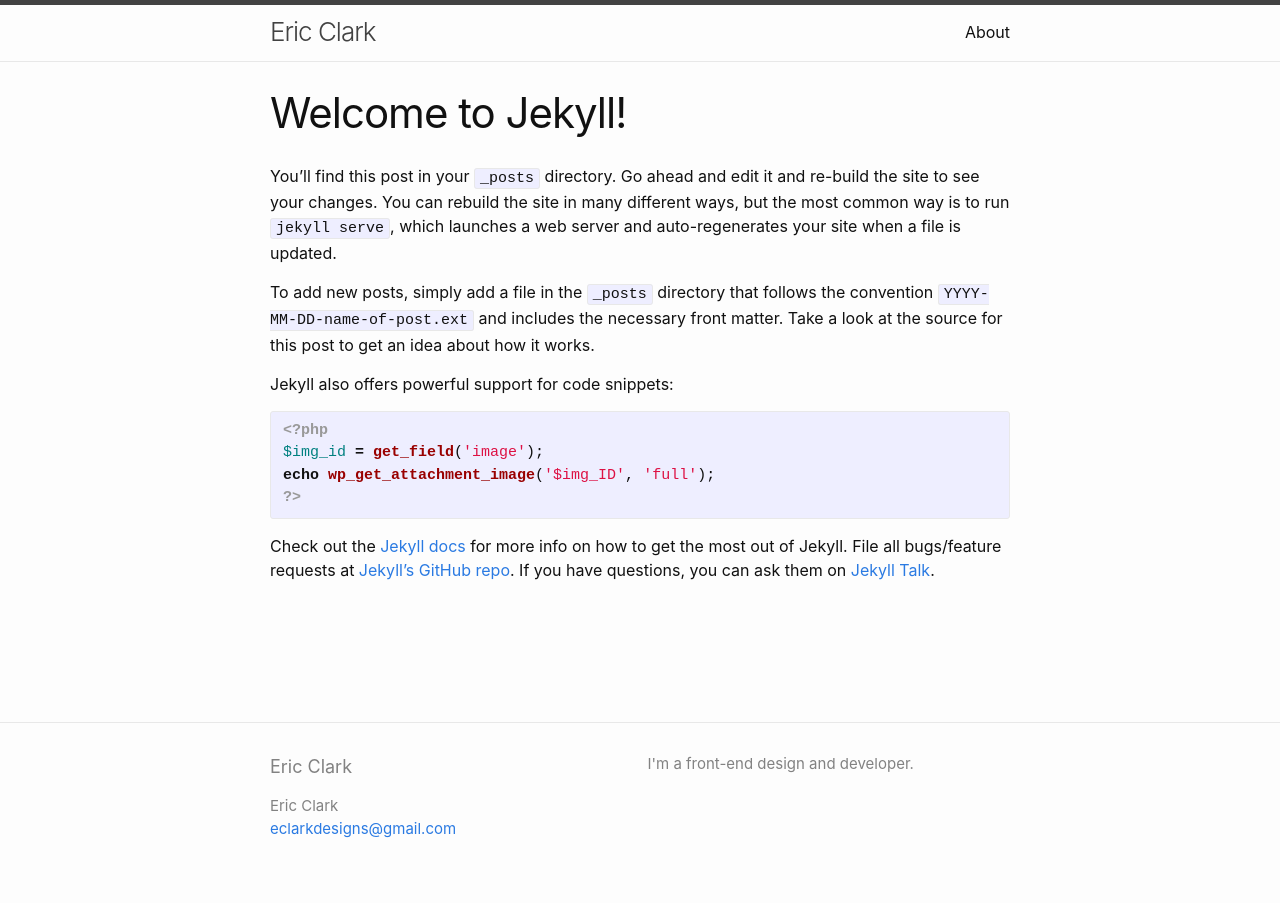
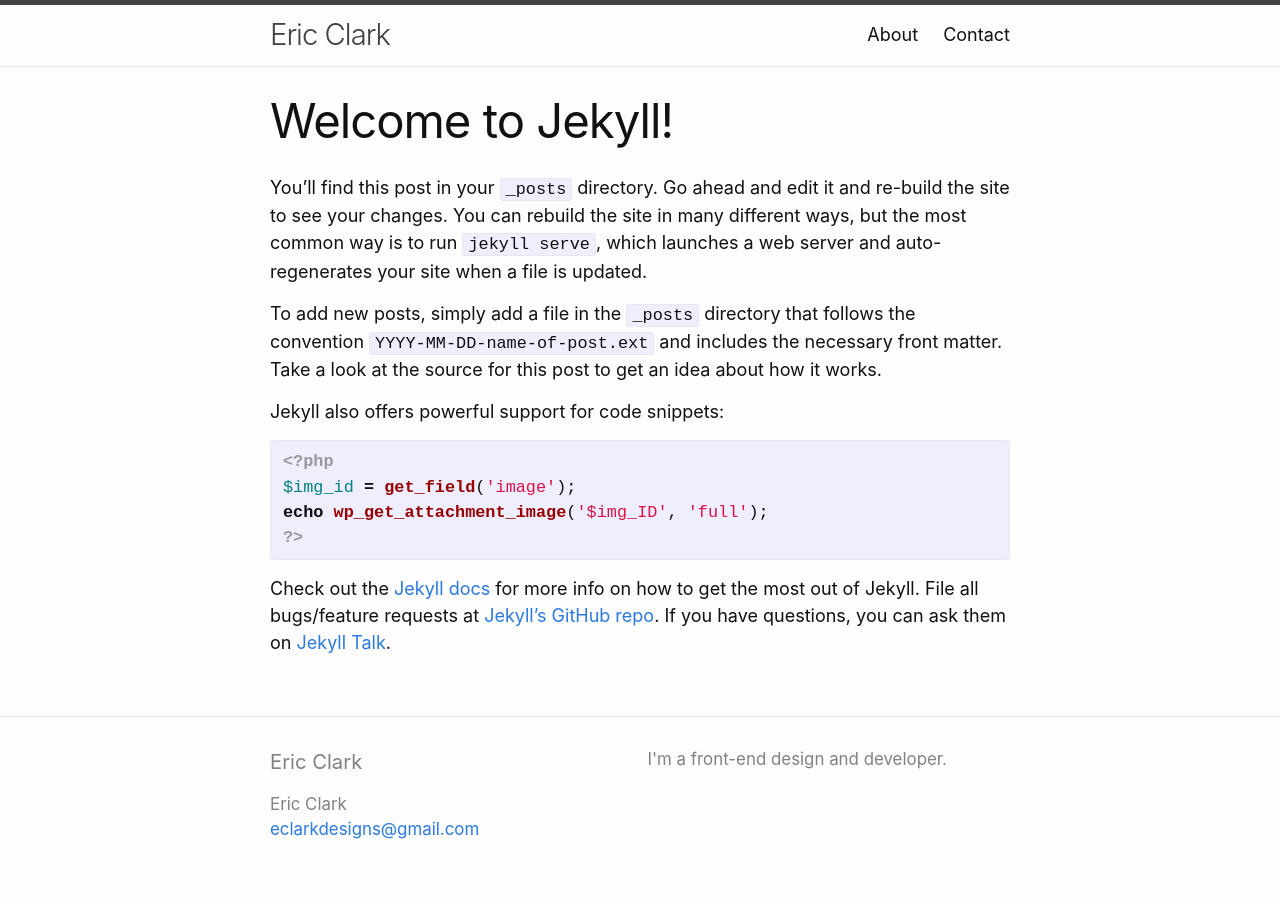
Before and after one commit to eclarrrk/personal-site-2019, a Jekyll site: the page built from _posts/2019-02-14-welcome-to-jekyll.markdown, in a window 1280 px wide. Built offline with Jekyll 4.4.1, drawn with Linux system fonts in a browser that asks for light colours.

Commit message:
add contact page, form, and base styles.

```diff
--- a/_sass/eclarrrk.scss
+++ b/_sass/eclarrrk.scss
@@ -3,7 +3,7 @@
 // Define defaults for each variable.
 
 $base-font-family: -apple-system, BlinkMacSystemFont, "Segoe UI", Roboto, Helvetica, Arial, sans-serif, "Apple Color Emoji", "Segoe UI Emoji", "Segoe UI Symbol" !default;
-$base-font-size:   16px !default;
+$base-font-size:   18px !default;
 $base-font-weight: 400 !default;
 $small-font-size:  $base-font-size * 0.875 !default;
 $base-line-height: 1.5 !default;
@@ -50,7 +50,8 @@
 
 // Import partials.
 @import
-  "minima/base",
-  "minima/layout",
-  "minima/syntax-highlighting"
+  "eclarrrk/base",
+  "eclarrrk/layout",
+  "eclarrrk/syntax-highlighting",
+  "eclarrrk/forms"
 ;
--- /dev/null
+++ b/_sass/eclarrrk/_forms.scss
@@ -0,0 +1,17 @@
+.form {
+    label {
+        display: block;
+        font-weight: bold;
+    }
+}
+[type="text"],
+[type="email"],
+textarea {
+    display: block;
+    padding: .66em 1em;
+    border: 1px solid lightgray;
+    width: 100%;
+    max-width: 20rem;
+    font-size: 1em;
+    font-weight: normal;
+}
```
Also changed, not shown: contact.html (added, +23 -0 lines).
